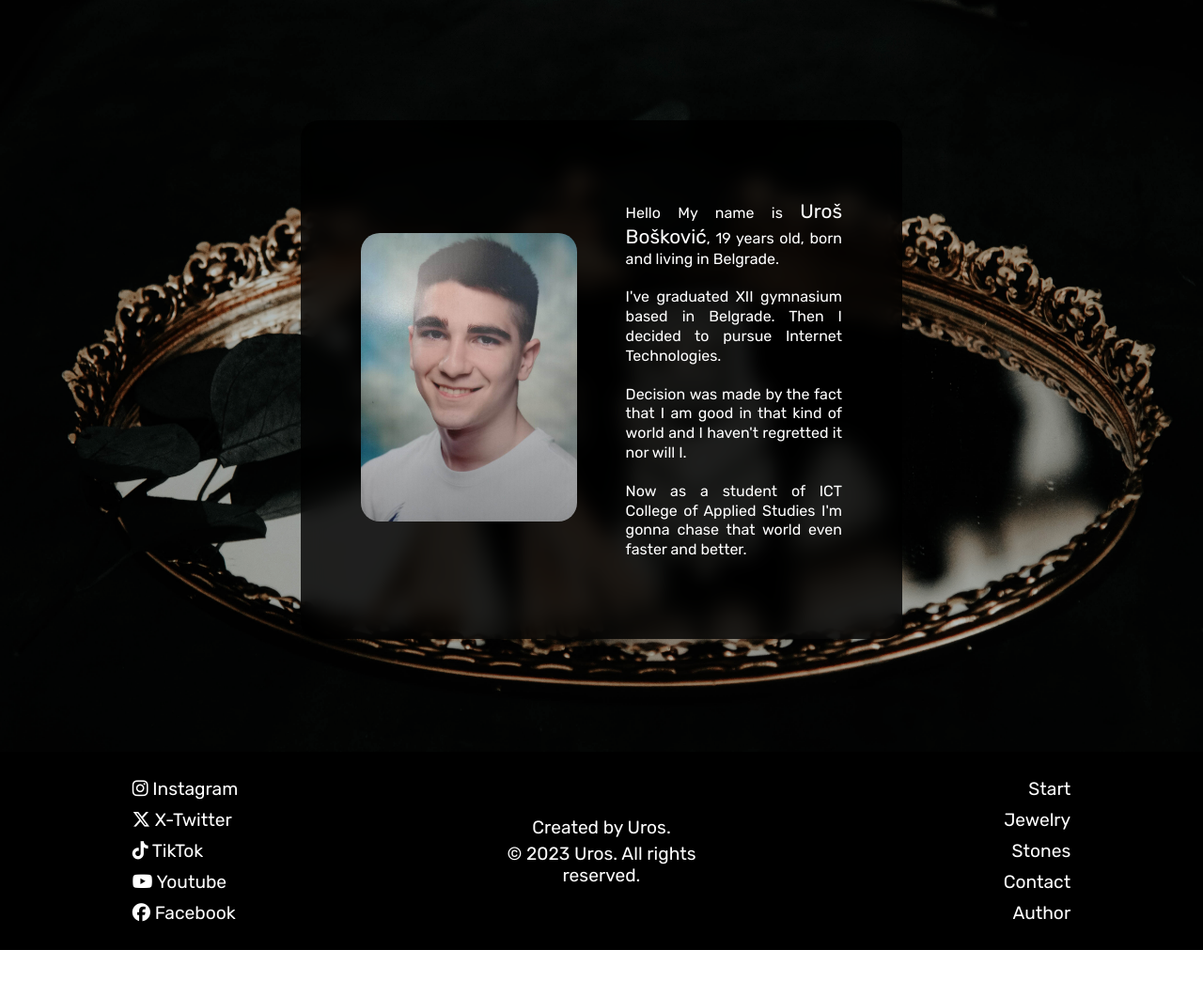
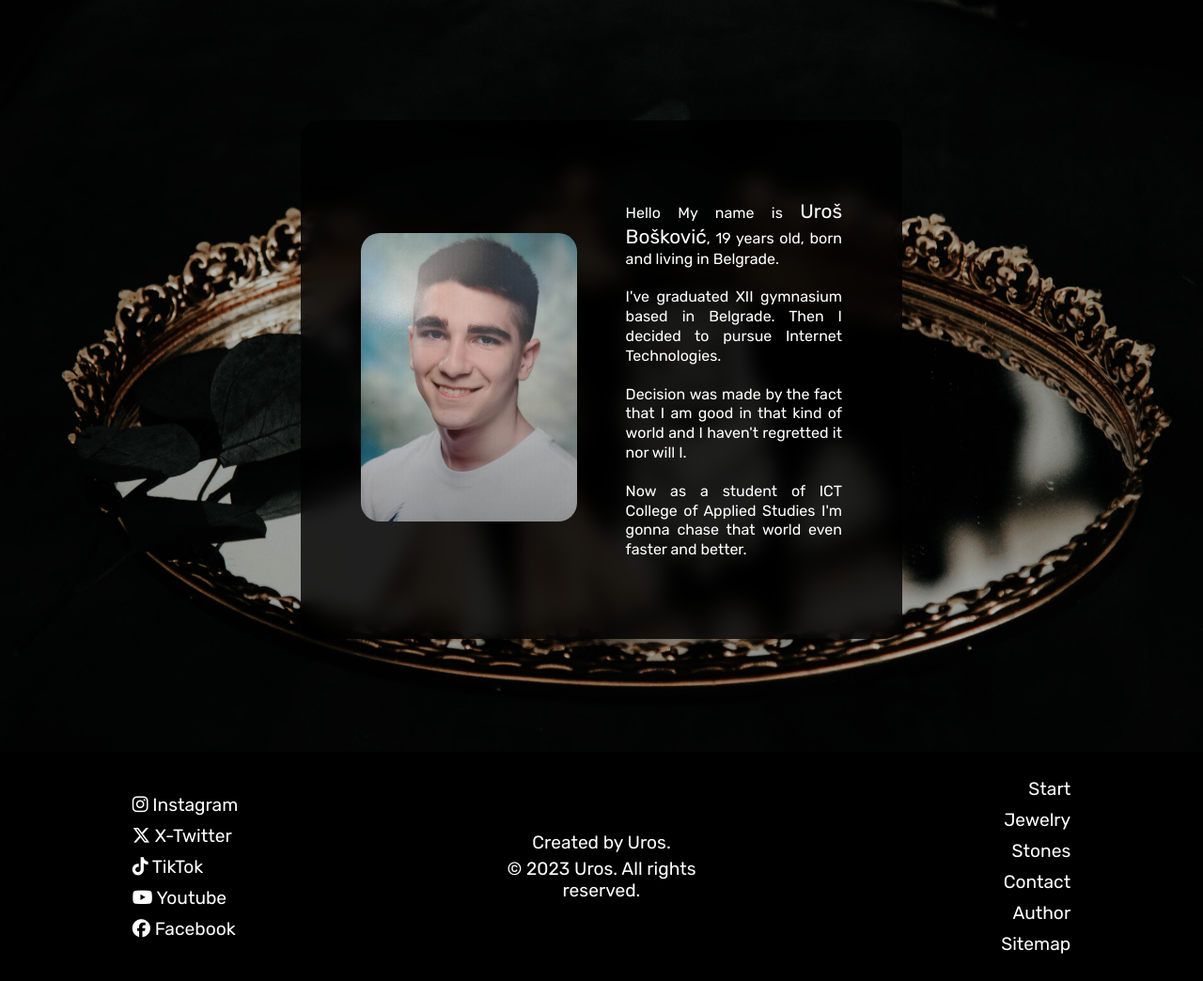
Before and after one commit to UrosBoskovic22/wp1, a plain HTML site: page author.html in a window 1280 px wide. Shown: the whole page at 94% size. Before the commit the page ends 1011 px from the top, so only its background shows below. Drawn offline with nearby package versions, Linux system fonts and the light colour scheme; a script that the page names is missing.

Commit message:
Update author.html

```diff
--- a/author.html
+++ b/author.html
@@ -59,6 +59,7 @@
             <a href="index.html" class="scrollLink">Stones</a>
             <a href="index.html" class="scrollLink">Contact</a>
             <a href="author.html" class="scrollLink">Author</a>
+            <a href="sitemap.xml" target="_blank">Sitemap</a>
         </div>
        </div>
     </footer>
```
